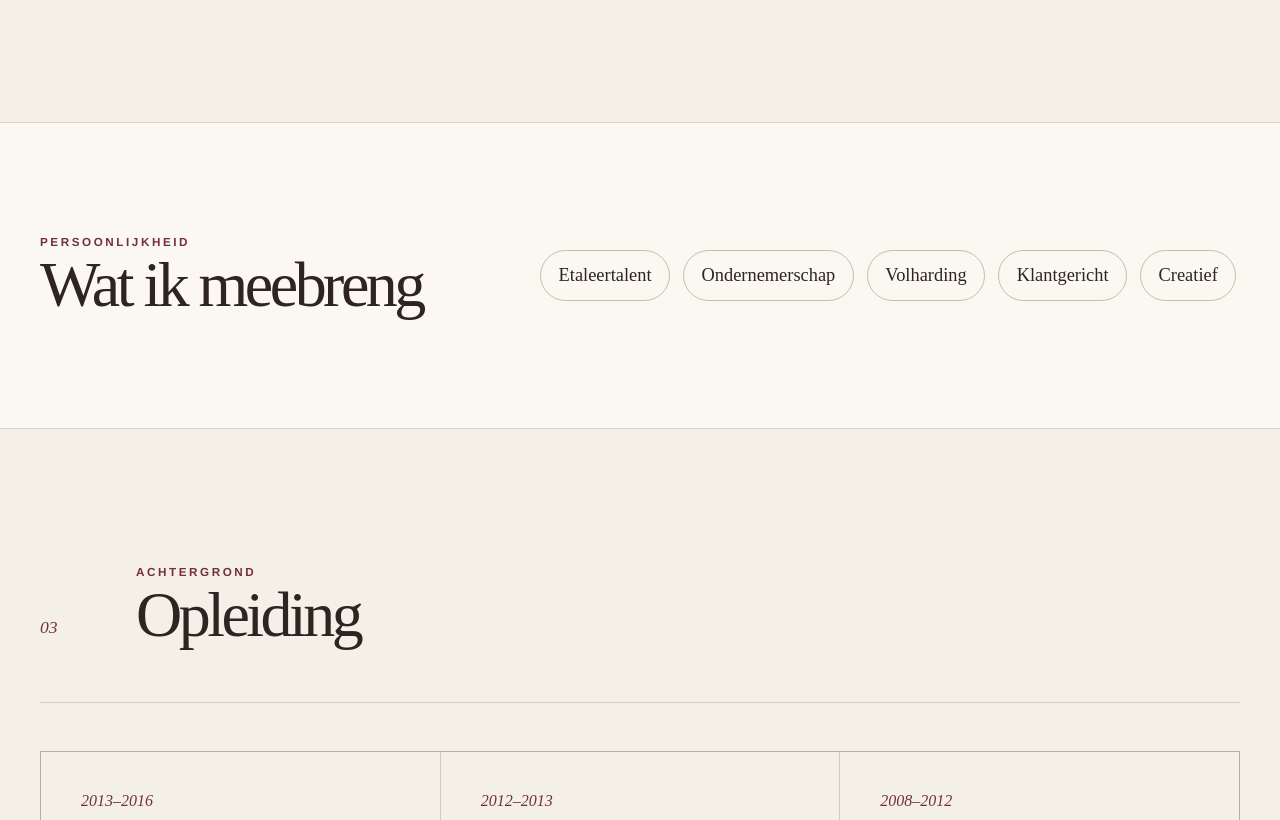
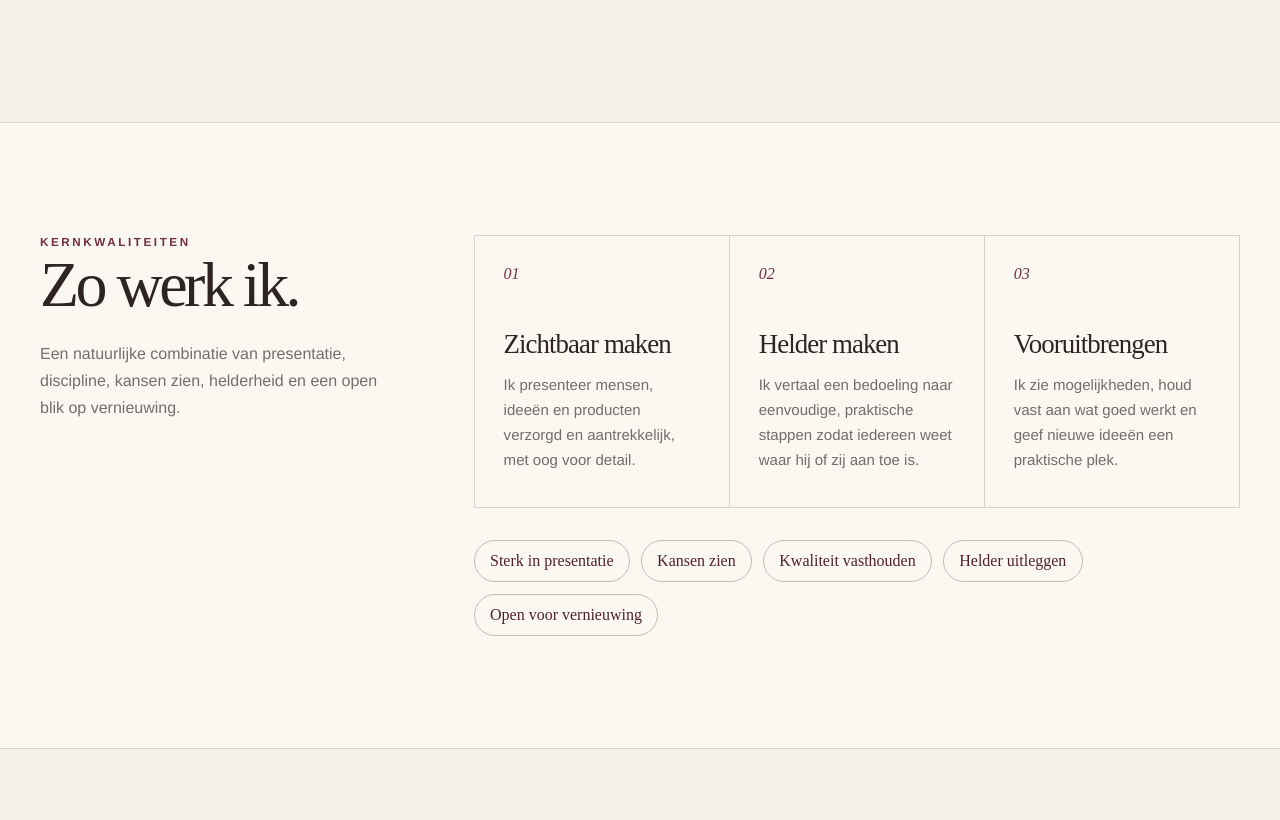
Before and after one commit to AFrederiks2025/ilonafrederiks, a Next.js app: page / in a window 1280 px wide. Shown: the part 1980-2800 px from the top of the page. Built offline with nearby package versions, Linux system fonts and the light colour scheme.

Commit message:
Add Ilona talent profile to CV site

```diff
--- a/app/globals.css
+++ b/app/globals.css
@@ -433,29 +433,79 @@ main {
 
 .qualities {
   display: grid;
-  grid-template-columns: minmax(18rem, 0.75fr) minmax(28rem, 1.25fr);
-  gap: 5rem;
-  align-items: center;
+  grid-template-columns: minmax(17rem, 0.62fr) minmax(0, 1.38fr);
+  gap: clamp(3rem, 7vw, 7rem);
+  align-items: start;
   padding: 7rem max(2.5rem, calc((100% - 1320px) / 2));
   background: var(--paper);
   border-block: 1px solid var(--line);
 }
 
-.qualities ul {
+.qualitiesIntro > p:last-child {
+  max-width: 24rem;
+  margin: 1.5rem 0 0;
+  color: rgba(46, 36, 33, 0.65);
+  line-height: 1.7;
+}
+
+.workStyleContent {
+  min-width: 0;
+}
+
+.workStyleGrid {
+  display: grid;
+  grid-template-columns: repeat(3, minmax(0, 1fr));
+  border-top: 1px solid var(--line);
+  border-left: 1px solid var(--line);
+}
+
+.workStyleGrid article {
+  min-height: 17rem;
+  padding: 1.8rem;
+  border-right: 1px solid var(--line);
+  border-bottom: 1px solid var(--line);
+}
+
+.workStyleGrid article > span {
+  display: block;
+  margin-bottom: 3rem;
+  color: var(--wine);
+  font-family: var(--serif);
+  font-style: italic;
+}
+
+.workStyleGrid h3 {
+  margin: 0;
+  font-family: var(--serif);
+  font-size: clamp(1.55rem, 2.1vw, 2.25rem);
+  font-weight: 400;
+  letter-spacing: -0.035em;
+  line-height: 1.04;
+}
+
+.workStyleGrid p {
+  margin: 0.9rem 0 0;
+  color: rgba(46, 36, 33, 0.66);
+  font-size: 0.94rem;
+  line-height: 1.65;
+}
+
+.strengthLabels {
   display: flex;
   flex-wrap: wrap;
-  gap: 0.8rem;
-  margin: 0;
+  gap: 0.7rem;
+  margin: 2rem 0 0;
   padding: 0;
   list-style: none;
 }
 
-.qualities li {
-  padding: 0.85rem 1.1rem;
+.strengthLabels li {
+  padding: 0.7rem 0.95rem;
   border: 1px solid var(--dust);
   border-radius: 999px;
+  color: var(--wine-dark);
   font-family: var(--serif);
-  font-size: 1.15rem;
+  font-size: 1rem;
 }
 
 .educationHeading {
@@ -586,9 +636,6 @@ main {
     width: 82%;
   }
 
-  .qualities {
-    gap: 3rem;
-  }
 }
 
 @media (max-width: 820px) {
@@ -650,7 +697,12 @@ main {
 
   .qualities {
     grid-template-columns: 1fr;
-    padding: 5.5rem max(1.25rem, calc((100% - 44rem) / 2));
+    gap: 3.5rem;
+    padding-inline: max(1.25rem, calc((100% - 44rem) / 2));
+  }
+
+  .qualitiesIntro > p:last-child {
+    max-width: 34rem;
   }
 
   .educationGrid {
@@ -733,17 +785,12 @@ main {
     font-size: 1rem;
   }
 
-  .qualities ul {
-    display: grid;
-    grid-template-columns: 1fr 1fr;
+  .workStyleGrid {
+    grid-template-columns: 1fr;
   }
 
-  .qualities li {
-    display: grid;
-    min-width: 0;
-    place-items: center;
-    padding-inline: 0.65rem;
-    text-align: center;
+  .workStyleGrid article {
+    min-height: 0;
   }
 
   .contact address a {
@@ -766,7 +813,9 @@ main {
   .introColumn,
   .sectionHeading,
   .timeline li,
-  .qualities > *,
+  .qualitiesIntro,
+  .workStyleGrid article,
+  .strengthLabels,
   .educationGrid article,
   .contactIntro,
   .contact address {
--- a/app/page.tsx
+++ b/app/page.tsx
@@ -44,12 +44,30 @@ const education = [
   },
 ];
 
-const qualities = [
-  "Etaleertalent",
-  "Ondernemerschap",
-  "Volharding",
-  "Klantgericht",
-  "Creatief",
+const workStyle = [
+  {
+    title: "Zichtbaar maken",
+    description:
+      "Ik presenteer mensen, ideeën en producten verzorgd en aantrekkelijk, met oog voor detail.",
+  },
+  {
+    title: "Helder maken",
+    description:
+      "Ik vertaal een bedoeling naar eenvoudige, praktische stappen zodat iedereen weet waar hij of zij aan toe is.",
+  },
+  {
+    title: "Vooruitbrengen",
+    description:
+      "Ik zie mogelijkheden, houd vast aan wat goed werkt en geef nieuwe ideeën een praktische plek.",
+  },
+];
+
+const strengthLabels = [
+  "Sterk in presentatie",
+  "Kansen zien",
+  "Kwaliteit vasthouden",
+  "Helder uitleggen",
+  "Open voor vernieuwing",
 ];
 
 function ArrowIcon() {
@@ -67,6 +85,7 @@ export default function Home() {
         </a>
         <nav aria-label="Secties">
           <a href="#ervaring">Ervaring</a>
+          <a href="#werkwijze">Werkwijze</a>
           <a href="#opleiding">Opleiding</a>
           <a href="#contact">Contact</a>
         </nav>
@@ -102,8 +121,9 @@ export default function Home() {
             styling, verkoop, gastvrijheid en dans samen.
           </p>
           <p className="supportingCopy">
-            Met gevoel voor presentatie en een open houding creëer ik een prettige ervaring —
-            voor klanten, collega’s en deelnemers.
+            Ik maak mensen, ideeën en producten graag zichtbaar op een aantrekkelijke manier.
+            Daarbij zie ik kansen, vertaal ik plannen naar heldere stappen en houd ik vast aan een
+            aanpak die kwaliteit oplevert.
           </p>
           <a
             className="primaryLink"
@@ -154,16 +174,31 @@ export default function Home() {
         </ol>
       </section>
 
-      <section className="qualities" aria-labelledby="qualities-title">
-        <div>
-          <p className="eyebrow">Persoonlijkheid</p>
-          <h2 id="qualities-title">Wat ik meebreng</h2>
+      <section className="qualities" id="werkwijze" aria-labelledby="work-style-title">
+        <div className="qualitiesIntro">
+          <p className="eyebrow">Kernkwaliteiten</p>
+          <h2 id="work-style-title">Zo werk ik.</h2>
+          <p>
+            Een natuurlijke combinatie van presentatie, discipline, kansen zien, helderheid en een
+            open blik op vernieuwing.
+          </p>
         </div>
-        <ul>
-          {qualities.map((quality) => (
-            <li key={quality}>{quality}</li>
-          ))}
-        </ul>
+        <div className="workStyleContent">
+          <div className="workStyleGrid">
+            {workStyle.map((item, index) => (
+              <article key={item.title}>
+                <span>{String(index + 1).padStart(2, "0")}</span>
+                <h3>{item.title}</h3>
+                <p>{item.description}</p>
+              </article>
+            ))}
+          </div>
+          <ul className="strengthLabels" aria-label="Sterke punten">
+            {strengthLabels.map((label) => (
+              <li key={label}>{label}</li>
+            ))}
+          </ul>
+        </div>
       </section>
 
       <section className="section educationSection" id="opleiding" aria-labelledby="education-title">
```
